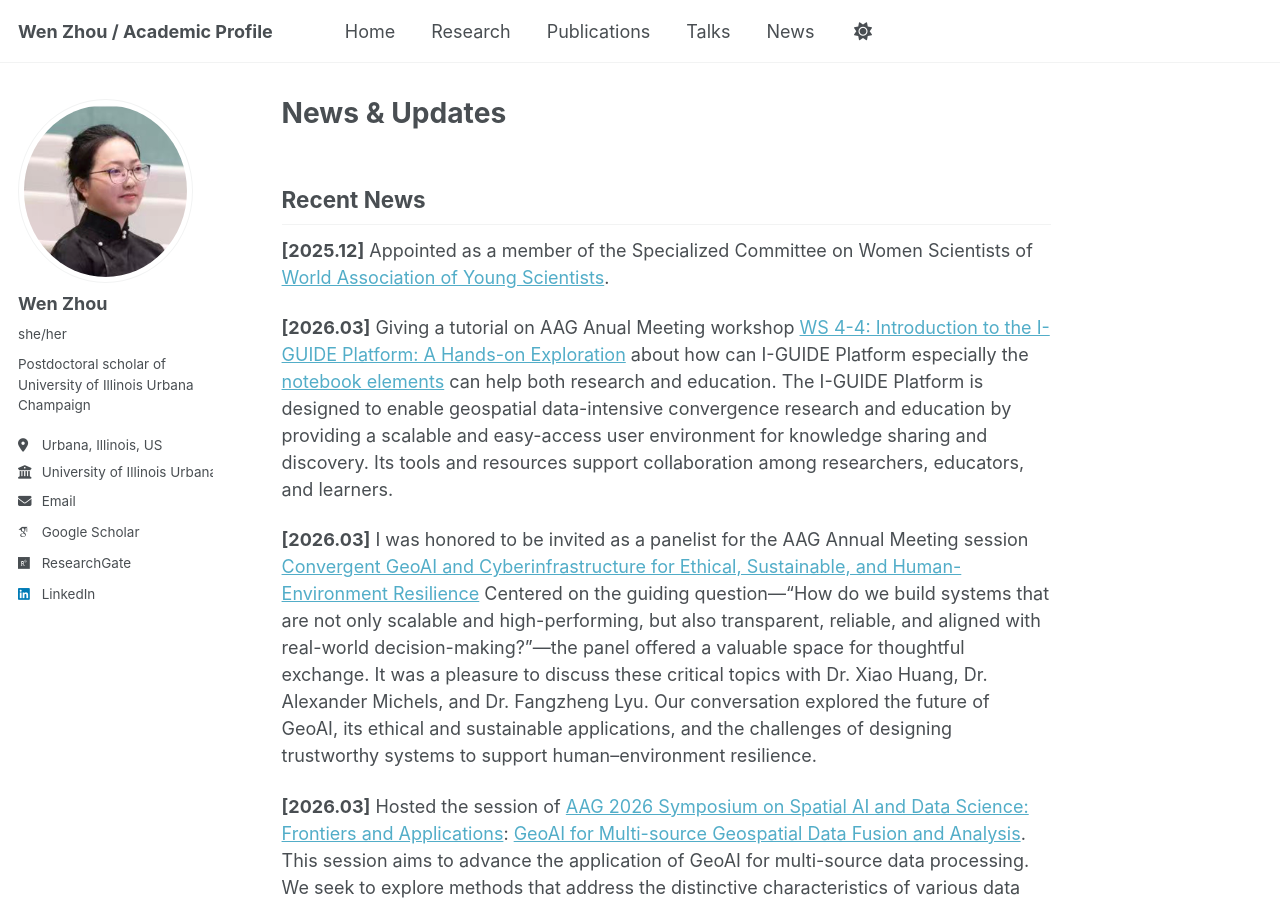
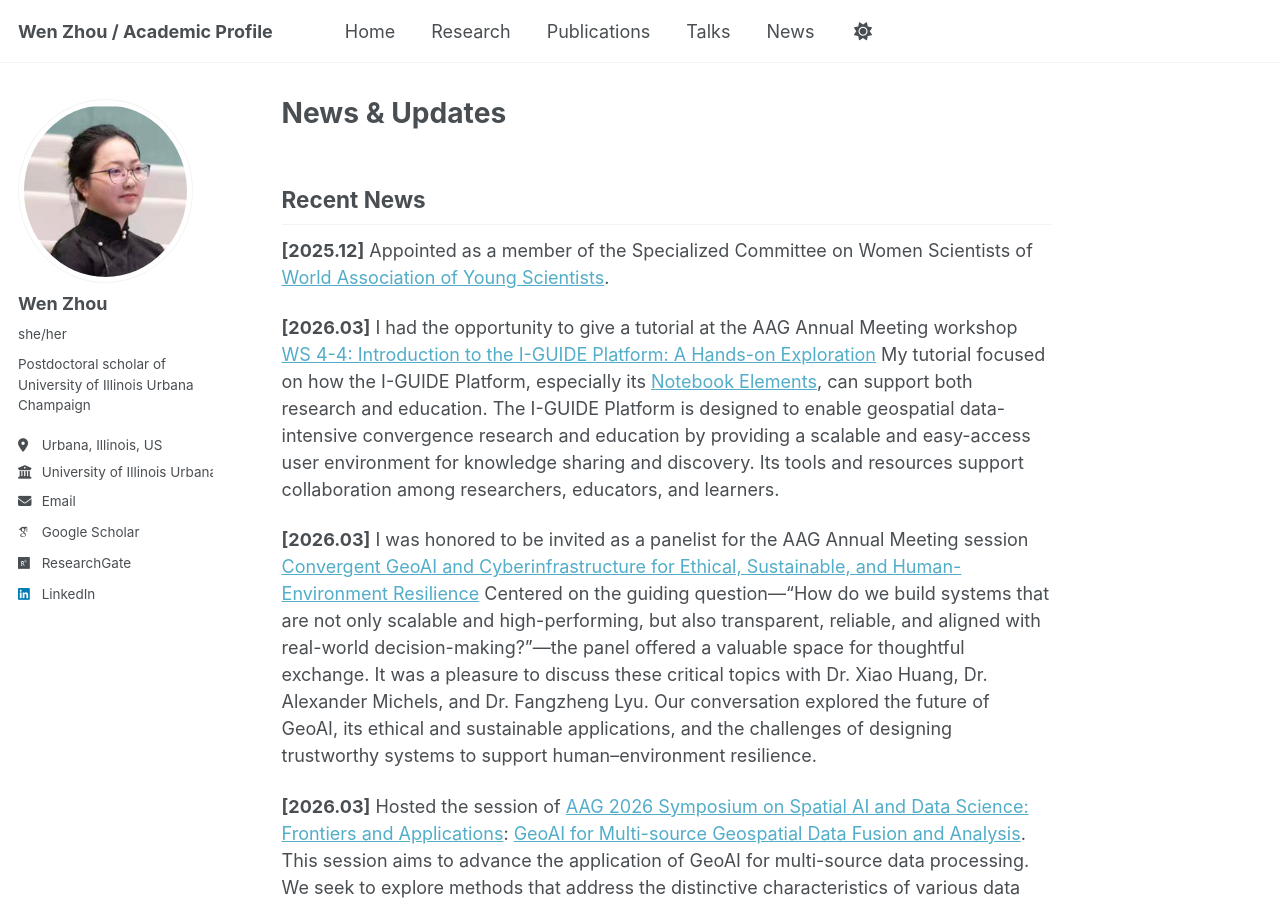
Before and after one commit to VienJou/vienjou.github.io, a Jekyll site: the page built from _pages/news.md, in a window 1280 px wide and 900 px high. Built offline with Jekyll 4.4.1, drawn with Linux system fonts in a browser that asks for light colours; some web fonts are replaced; a script that is not in the unit is left out.

Commit message:
Update news entry for AAG Annual Meeting tutorial
Revised the description of the tutorial given at the AAG Annual Meeting to clarify focus on the I-GUIDE Platform's Notebook Elements and its benefits for research and education.

```diff
--- a/_pages/news.md
+++ b/_pages/news.md
@@ -7,7 +7,7 @@ author_profile: true
 ## Recent News
 **[2025.12]** Appointed as a member of the Specialized Committee on Women Scientists of [World Association of Young Scientists](https://waysscience.com/html/WAYS/en/index.html).
 
-**[2026.03]** Giving a tutorial on AAG Anual Meeting workshop [WS 4-4: Introduction to the I-GUIDE Platform: A Hands-on Exploration](https://aag-meetings.secure-platform.com/aag2026/solicitations/93/sessiongallery/25979) about how can I-GUIDE Platform especially the [notebook elements](https://platform.i-guide.io/notebooks/f856fc6e-9537-4d74-b6f0-dd64881dff28) can help both research and education. The I-GUIDE Platform is designed to enable geospatial data-intensive convergence research and education by providing a scalable and easy-access user environment for knowledge sharing and discovery. Its tools and resources support collaboration among researchers, educators, and learners.
+**[2026.03]** I had the opportunity to give a tutorial at the AAG Annual Meeting workshop [WS 4-4: Introduction to the I-GUIDE Platform: A Hands-on Exploration](https://aag-meetings.secure-platform.com/aag2026/solicitations/93/sessiongallery/25979) My tutorial focused on how the I-GUIDE Platform, especially its [Notebook Elements](https://platform.i-guide.io/notebooks/f856fc6e-9537-4d74-b6f0-dd64881dff28), can support both research and education. The I-GUIDE Platform is designed to enable geospatial data-intensive convergence research and education by providing a scalable and easy-access user environment for knowledge sharing and discovery. Its tools and resources support collaboration among researchers, educators, and learners.
 
 **[2026.03]** I was honored to be invited as a panelist for the AAG Annual Meeting session [Convergent GeoAI and Cyberinfrastructure for Ethical, Sustainable, and Human-Environment Resilience](https://aag-meetings.secure-platform.com/aag2026/solicitations/93/sessiongallery/25381) Centered on the guiding question—“How do we build systems that are not only scalable and high-performing, but also transparent, reliable, and aligned with real-world decision-making?”—the panel offered a valuable space for thoughtful exchange. It was a pleasure to discuss these critical topics with Dr. Xiao Huang, Dr. Alexander Michels, and Dr. Fangzheng Lyu. Our conversation explored the future of GeoAI, its ethical and sustainable applications, and the challenges of designing trustworthy systems to support human–environment resilience.
 
```
